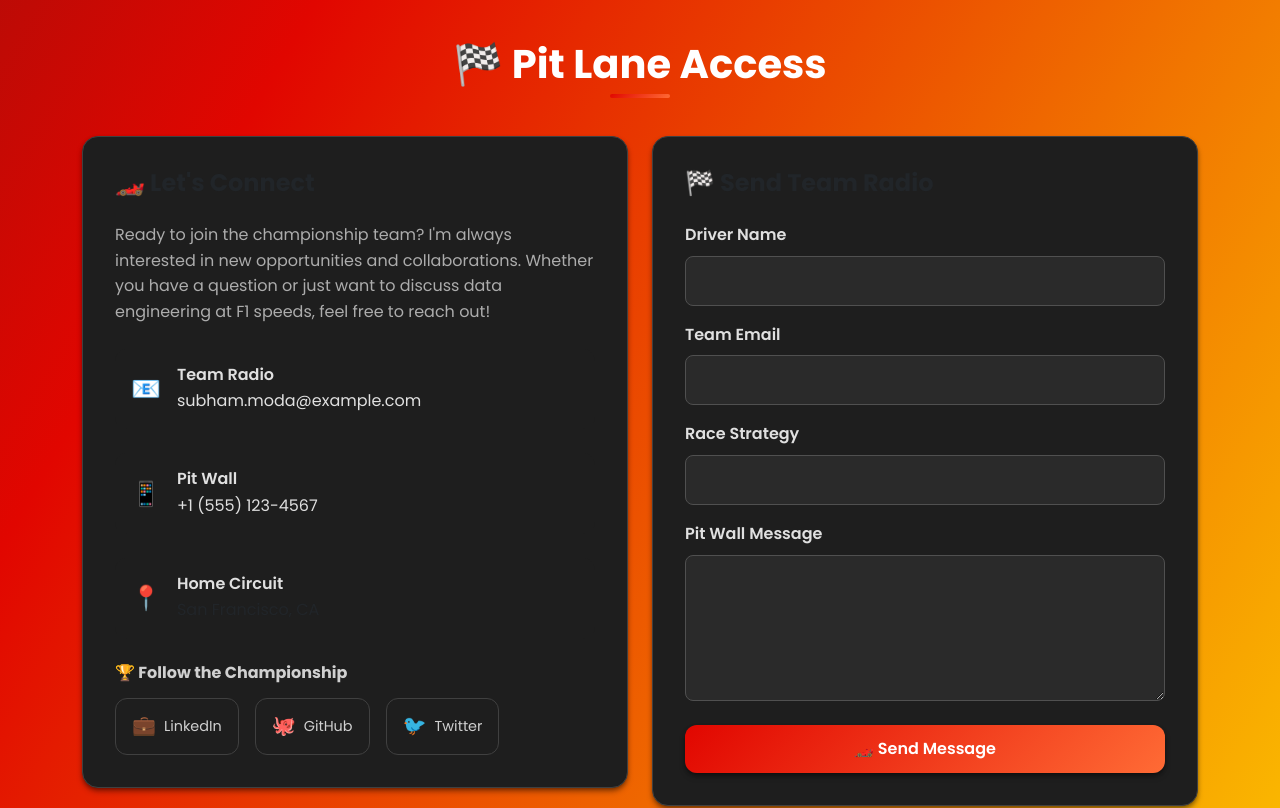
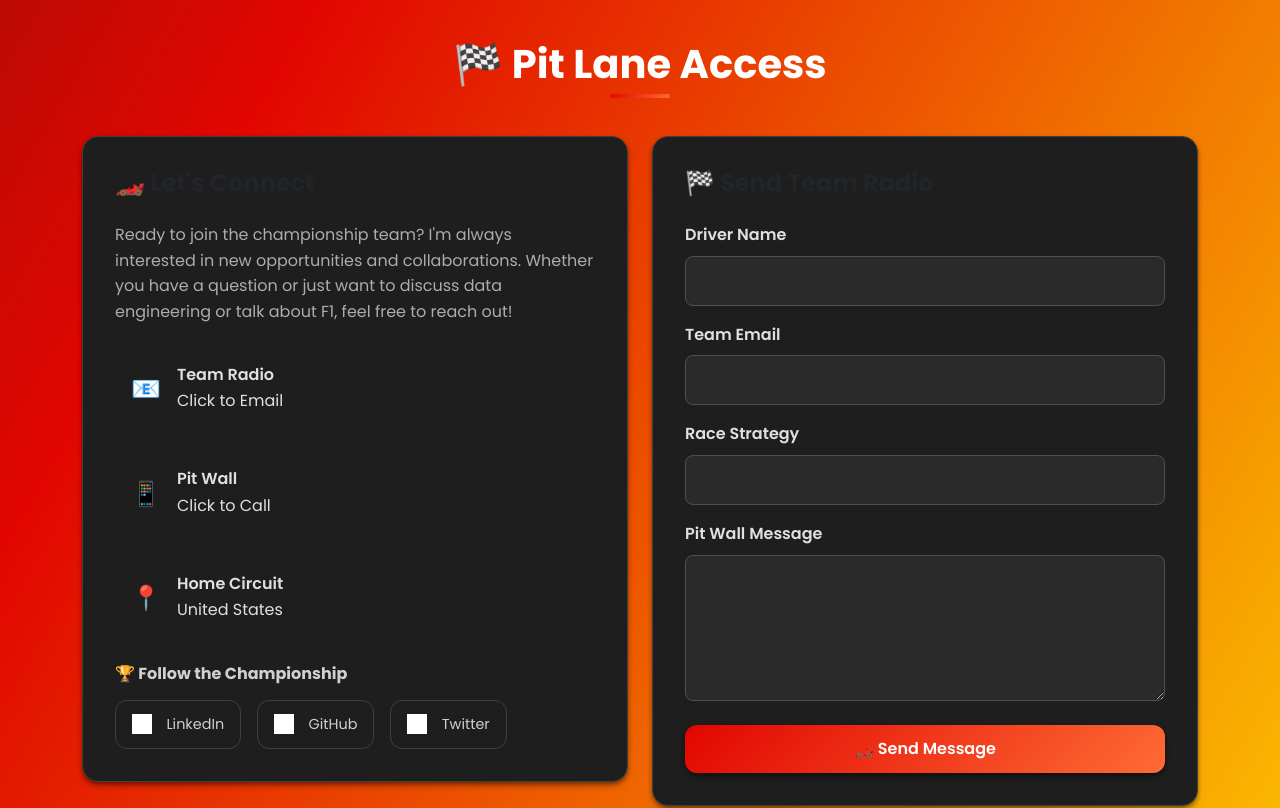
Before and after one commit to subhammoda/subham-moda-portfolio, a React (Vite) app: page / in a window 1280 px wide. Shown: the part 6320-7128 px from the top of the page. Built offline with nearby package versions, Linux system fonts and the light colour scheme; grey boxes are pictures that could not be loaded.

Commit message:
Updated Contact

```diff
--- a/src/components/Contact.jsx
+++ b/src/components/Contact.jsx
@@ -24,7 +24,7 @@ export default function Contact() {
 
     // Simulate form submission
     setTimeout(() => {
-      alert('🏁 Thank you for your message! I will get back to you at F1 speed!');
+      alert('🏁 Thank you for your message! I will get back to you!');
       setFormData({ name: '', email: '', subject: '', message: '' });
       setIsSubmitting(false);
     }, 2000);
@@ -34,19 +34,17 @@ export default function Contact() {
     {
       icon: '📧',
       title: 'Team Radio',
-      value: 'subham.moda@example.com',
-      link: 'mailto:subham.moda@example.com'
+      link: 'mailto:subham.moda4@gmail.com'
     },
     {
       icon: '📱',
       title: 'Pit Wall',
-      value: '+1 (555) 123-4567',
-      link: 'tel:+15551234567'
+      link: 'tel:+15513445739'
     },
     {
       icon: '📍',
       title: 'Home Circuit',
-      value: 'San Francisco, CA',
+      value: 'United States',
       link: null
     }
   ];
@@ -54,21 +52,21 @@ export default function Contact() {
   const socialLinks = [
     {
       name: 'LinkedIn',
-      icon: '💼',
-      url: 'https://linkedin.com/in/subham-moda',
+      icon: 'https://cdn.jsdelivr.net/gh/simple-icons/simple-icons/icons/linkedin.svg',
+      url: 'https://linkedin.com/in/subhammoda',
       color: '#0077b5'
     },
     {
       name: 'GitHub',
-      icon: '🐙',
-      url: 'https://github.com/subham-moda',
+      icon: 'https://cdn.jsdelivr.net/gh/devicons/devicon/icons/github/github-original.svg',
+      url: 'https://github.com/subhammoda',
       color: '#333'
     },
     {
       name: 'Twitter',
-      icon: '🐦',
-      url: 'https://twitter.com/subham-moda',
-      color: '#1da1f2'
+      icon: 'https://cdn.jsdelivr.net/gh/simple-icons/simple-icons/icons/x.svg',
+      url: 'https://x.com/modasubham',
+      color: '#1a1a1a'
     }
   ];
 
@@ -84,19 +82,20 @@ export default function Contact() {
         <h2>🏁 Pit Lane Access</h2>
       </motion.div>
 
-      <div className="row">
+      <div className="row" style={{ display: 'flex', alignItems: 'stretch' }}>
         <motion.div
           initial={{ opacity: 0, x: -50 }}
           whileInView={{ opacity: 1, x: 0 }}
           transition={{ duration: 0.8, delay: 0.2 }}
           viewport={{ once: true }}
           className="col-lg-6 mb-4"
+          style={{ display: 'flex' }}
         >
-          <div className="card h-100">
+          <div className="card" style={{ width: '100%', display: 'flex', flexDirection: 'column' }}>
             <h4 className="mb-4">🏎️ Let's Connect</h4>
             <p className="contact-intro mb-4">
               Ready to join the championship team? I'm always interested in new opportunities and collaborations.
-              Whether you have a question or just want to discuss data engineering at F1 speeds, feel free to reach out!
+              Whether you have a question or just want to discuss data engineering or talk about F1, feel free to reach out!
             </p>
 
             <div className="contact-info">
@@ -114,17 +113,17 @@ export default function Contact() {
                     <h6>{info.title}</h6>
                     {info.link ? (
                       <a href={info.link} className="contact-link">
-                        {info.value}
+                        Click to {info.title === 'Team Radio' ? 'Email' : 'Call'}
                       </a>
                     ) : (
-                      <span>{info.value}</span>
+                      <span className="contact-link">{info.value}</span>
                     )}
                   </div>
                 </motion.div>
               ))}
             </div>
 
-            <div className="social-links mt-4">
+            <div className="social-links" style={{ marginTop: 'auto' }}>
               <h6 className="mb-3">🏆 Follow the Championship</h6>
               <div className="social-icons">
                 {socialLinks.map((social, index) => (
@@ -141,7 +140,7 @@ export default function Contact() {
                     viewport={{ once: true }}
                     whileHover={{ scale: 1.1 }}
                   >
-                    <span className="social-emoji">{social.icon}</span>
+                    <img src={social.icon} alt={social.name + ' logo'} width="20" height="20" style={{marginRight: '0.4rem', verticalAlign: 'middle', filter: 'brightness(0) invert(1)'}} />
                     <span className="social-name">{social.name}</span>
                   </motion.a>
                 ))}
@@ -156,8 +155,9 @@ export default function Contact() {
           transition={{ duration: 0.8, delay: 0.4 }}
           viewport={{ once: true }}
           className="col-lg-6"
+          style={{ display: 'flex' }}
         >
-          <div className="card">
+          <div className="card" style={{ width: '100%', display: 'flex', flexDirection: 'column' }}>
             <h4 className="mb-4">🏁 Send Team Radio</h4>
             <form onSubmit={handleSubmit} className="contact-form">
               <div className="form-group mb-3">
```
